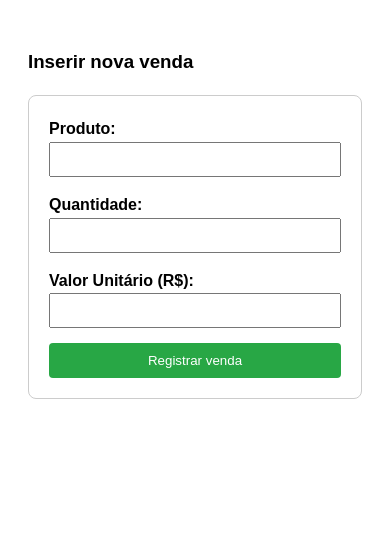
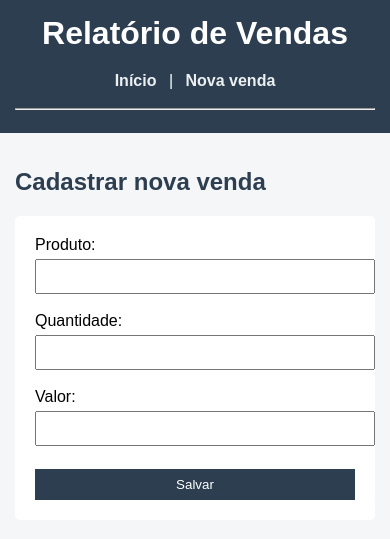
Before and after one commit to JosePolak/relatorio_vendas_flask, a Flask app: page /nova_venda in a window 390 px wide. Shown: the top 539 px of the page. Run offline with Flask 3, Linux system fonts and the light colour scheme.

Commit message:
Dia 08: refatora estrutura do projeto e organiza frontend

```diff
--- a/app.py
+++ b/app.py
@@ -1,31 +1,8 @@
 from flask import Flask, render_template, request, redirect, url_for
-import sqlite3
+from db import get_vendas, inserir_venda
 
 
 app = Flask(__name__)
-
-
-def get_vendas():
-    conn = sqlite3.connect('database/vendas.db')
-    cursor = conn.cursor()
-
-    cursor.execute('''
-        SELECT produto, quantidade, valor
-        FROM vendas
-    ''')
-
-    rows = cursor.fetchall()
-    conn.close()
-
-    vendas = []
-    for produto, quantidade, valor in rows:
-        vendas.append({
-            'produto': produto,
-            'quantidade': quantidade,
-            'valor': valor
-        })
-
-    return vendas
 
 
 @app.route('/')
@@ -46,24 +23,13 @@ def nova_venda():
     return render_template('nova_venda.html')
 
 
-@app.route('/processar_venda', methods = ['POST'])
+@app.route('/processar_venda', methods=['POST'])
 def processar_venda():
     produto = request.form['produto']
-    quantidade = request.form['quantidade']
-    valor = request.form['valor']
+    quantidade = int(request.form['quantidade'])
+    valor = float(request.form['valor'])
 
-    conn = sqlite3.connect('database/vendas.db')
-    cursor = conn.cursor()
-
-    cursor.execute('''
-        INSERT INTO vendas (produto, quantidade, valor)
-        VALUES (?, ?, ?)
-        ''',
-        (produto, quantidade, valor)
-    )
-
-    conn.commit()
-    conn.close()
+    inserir_venda(produto, quantidade, valor)
 
     return redirect(url_for('home'))
 
--- /dev/null
+++ b/db.py
@@ -0,0 +1,45 @@
+import sqlite3
+
+DB_PATH = 'database/vendas.db'
+
+
+def get_connection():
+    return sqlite3.connect(DB_PATH)
+
+
+def get_vendas():
+    conn = get_connection()
+    cursor = conn.cursor()
+
+    cursor.execute('''
+        SELECT produto, quantidade, valor
+        FROM vendas
+    ''')
+
+    rows = cursor.fetchall()
+    conn.close()
+
+    vendas = []
+    for produto, quantidade, valor in rows:
+        vendas.append({
+            'produto': produto,
+            'quantidade': quantidade,
+            'valor': valor
+        })
+
+    return vendas
+
+
+def inserir_venda(produto, quantidade, valor):
+    conn = get_connection()
+    cursor = conn.cursor()
+
+    cursor.execute('''
+        INSERT INTO vendas (produto, quantidade, valor)
+        VALUES (?, ?, ?)
+        ''',
+        (produto, quantidade, valor)
+    )
+
+    conn.commit()
+    conn.close()
--- /dev/null
+++ b/static/style.css
@@ -0,0 +1,150 @@
+body {
+    font-family: Arial, Helvetica, sans-serif;
+    background-color: #f4f6f8;
+    margin: 0;
+    padding: 0;
+}
+
+header {
+    background-color: #2c3e50;
+    color: white;
+    padding: 15px 30px;
+}
+
+header h1 {
+    margin: 0;
+}
+
+nav {
+    margin-top: 10px;
+}
+
+nav a {
+    color: #ecf0f1;
+    text-decoration: none;
+    margin-right: 15px;
+    font-weight: bold;
+}
+
+nav a:hover {
+    text-decoration: underline;
+}
+
+main {
+    padding: 30px;
+}
+
+h2 {
+    color: #2c3e50;
+}
+
+table {
+    width: 100%;
+    border-collapse: collapse;
+    margin-top: 15px;
+    background: white;
+}
+
+th, td {
+    border: 1px solid #ddd;
+    padding: 10px;
+    text-align: left;
+}
+
+th {
+    background-color: #ecf0f1;
+}
+
+td.num, th.num {
+    text-align: right;
+}
+
+tr:nth-child(even) {
+    background-color: #f9f9f9;
+}
+
+form {
+    background: white;
+    padding: 20px;
+    max-width: 400px;
+    border-radius: 5px;
+}
+
+input, button {
+    width: 100%;
+    padding: 8px;
+    margin-top: 5px;
+}
+
+button {
+    background-color: #2c3e50;
+    color: white;
+    border: none;
+    cursor: pointer;
+}
+
+button:hover {
+    background-color: #34495e;
+}
+
+@media (max-width: 768px) {
+
+    header {
+        padding: 15px;
+        text-align: center;
+    }
+
+    nav a {
+        display: inline-block;
+        margin: 10px 8px;
+    }
+
+    main {
+        padding: 15px;
+    }
+
+    table {
+        font-size: 14px;
+    }
+
+    form {
+        max-width: 100%;
+    }
+
+    th, td {
+        padding: 8px;
+    }
+}
+
+@media (max-width: 480px) {
+    table, thead, tbody, th, td, tr {
+        display: block;
+    }
+
+    thead {
+        display: none;
+    }
+
+    tr {
+        margin-bottom: 15px;
+        border: 1px solid #ddd;
+        background: white;
+    }
+
+    td {
+        border: none;
+        position: relative;
+        padding-left: 50%;
+    }
+
+    td::before {
+        position: absolute;
+        left: 10px;
+        top: 10px;
+        font-weight: bold;
+    }
+
+    td:nth-of-type(1)::before { content: "Produto"; }
+    td:nth-of-type(2)::before { content: "Quantidade"; }
+    td:nth-of-type(3)::before { content: "Valor"; }
+}
--- /dev/null
+++ b/templates/base.html
@@ -0,0 +1,25 @@
+<!DOCTYPE html>
+<html lang="pt-br">
+<head>
+    <meta charset="UTF-8">
+    <title>{% block title %}Relatório de Vendas{% endblock %}</title>
+    <meta name="viewport" content="width=device-width, initial-scale=1.0">
+    <link rel="stylesheet" href="{{ url_for('static', filename='style.css') }}">
+</head>
+<body>
+
+    <header>
+        <h1>Relatório de Vendas</h1>
+        <nav>
+            <a href="{{ url_for('home') }}">Início</a> |
+            <a href="{{ url_for('nova_venda') }}">Nova venda</a>
+        </nav>
+        <hr>
+    </header>
+
+    <main>
+        {% block content %}{% endblock %}
+    </main>
+
+</body>
+</html>
--- a/templates/nova_venda.html
+++ b/templates/nova_venda.html
@@ -1,40 +1,20 @@
-<!DOCTYPE html>
-<html lang="pt-br">
-<head>
-    <meta charset="UTF-8">
-    <title>Cadastro de vendas</title>
-    <style>
-        body { font-family: sans-serif; padding: 20px; line-height: 1.6; }
-        form { max-width: 400px; border: 1px solid #ccc; padding: 20px; border-radius: 8px; }
-        div { margin-bottom: 15px; }
-        label { display: block; font-weight: bold; }
-        input { width: 100%; padding: 8px; box-sizing: border-box; }
-        button { background: #28a745; color: white; border: none; padding: 10px 15px; cursor: pointer; width: 100%; border-radius: 4px; }
-        button:hover { background: #218838; }
-    </style>
-</head>
-<body>
+{% extends 'base.html' %}
 
-    <h3>Inserir nova venda</h3>
+{% block title %}Nova Venda{% endblock %}
 
-    <form action="/processar_venda" method="POST">
-        <div>
-            <label for="produto">Produto:</label>
-            <input type="text" id="produto" name="produto" required>
-        </div>
+{% block content %}
+    <h2>Cadastrar nova venda</h2>
 
-        <div>
-            <label for="quantidade">Quantidade:</label>
-            <input type="number" id="quantidade" name="quantidade" min="1" required>
-        </div>
+    <form action="{{ url_for('processar_venda') }}" method="post">
+        <label>Produto:</label><br>
+        <input type="text" name="produto" required><br><br>
 
-        <div>
-            <label for="valor">Valor Unitário (R$):</label>
-            <input type="number" id="valor" name="valor" step="0.01" min="0" required>
-        </div>
+        <label>Quantidade:</label><br>
+        <input type="number" name="quantidade" required><br><br>
 
-        <button type="submit">Registrar venda</button>
+        <label>Valor:</label><br>
+        <input type="number" step="0.01" name="valor" required><br><br>
+
+        <button type="submit">Salvar</button>
     </form>
-
-</body>
-</html>
+{% endblock %}
```
Also changed, not shown: templates/index.html (+12 -78 lines).
